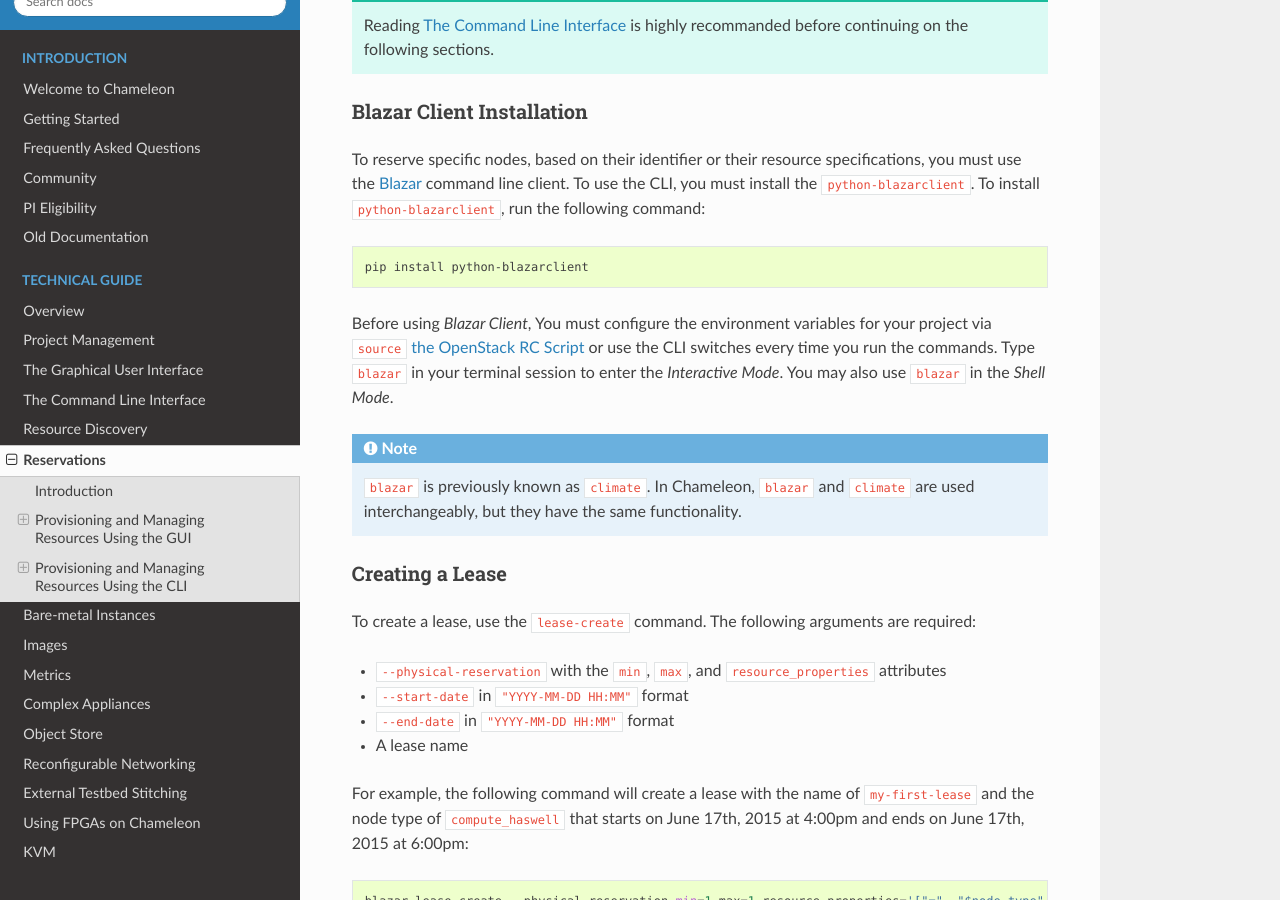
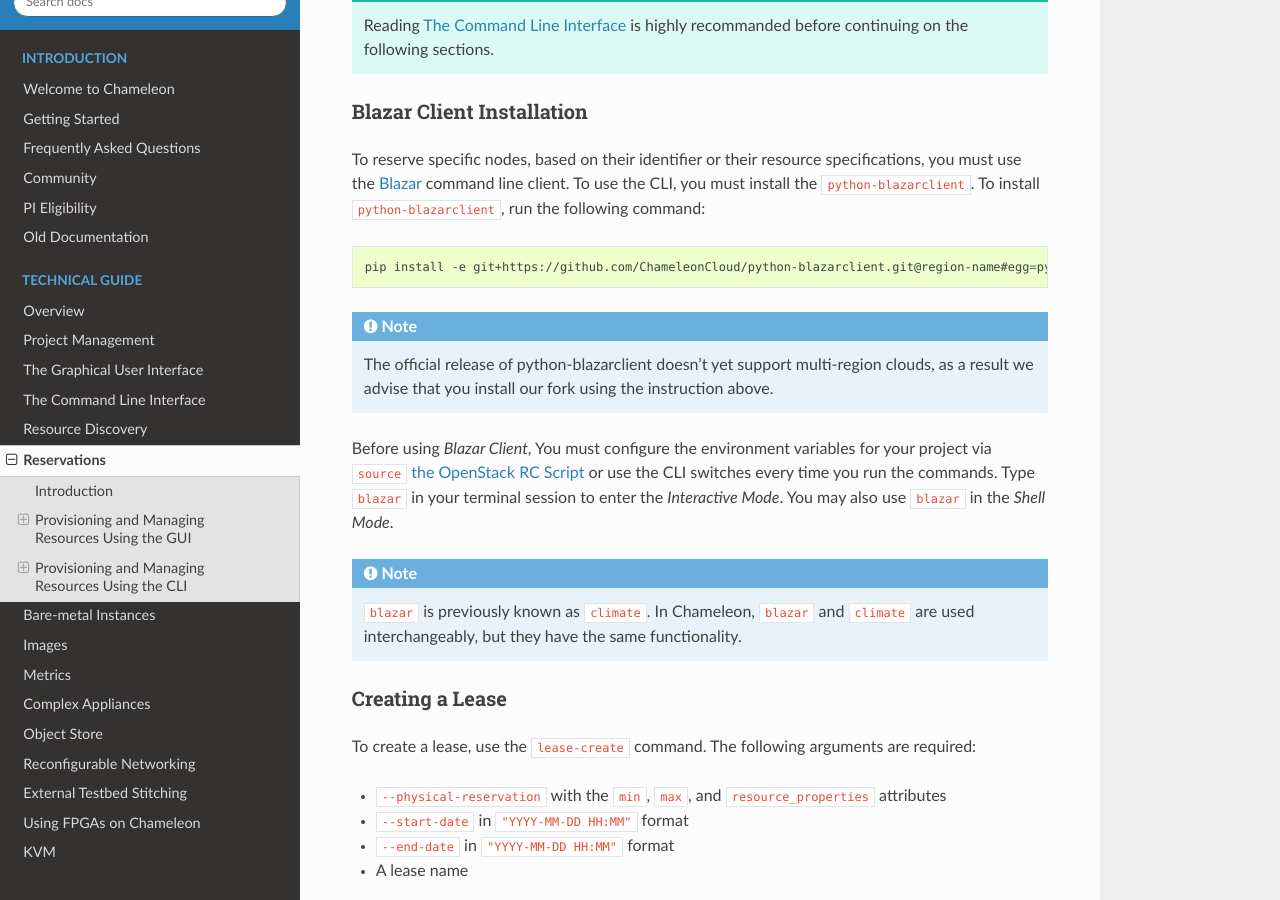
Before and after one commit to ChameleonCloud/docs, a Sphinx documentation site: the page built from source/technical/reservations.rst, in a window 1280 px wide and 900 px high, scrolled down 6055 px. Built offline with Sphinx 7.4.7 and the Read the Docs theme 2.0.0, drawn with Linux system fonts in a browser that asks for light colours.

Commit message:
Change installation instructions for python-blazarclient
Our fork supports multi-region clouds.

```diff
--- a/source/technical/reservations.rst
+++ b/source/technical/reservations.rst
@@ -126,7 +126,9 @@ To reserve specific nodes, based on their identifier or their resource specifica
 
 .. code-block:: bash
 
-   pip install python-blazarclient
+   pip install -e git+https://github.com/ChameleonCloud/python-blazarclient.git@region-name#egg=python-blazarclient
+
+.. note:: The official release of python-blazarclient doesn't yet support multi-region clouds, as a result we advise that you install our fork using the instruction above.
 
 Before using *Blazar Client*, You must configure the environment variables for your project via ``source`` :ref:`the OpenStack RC Script <cli-rc-script>` or use the CLI switches every time you run the commands. Type ``blazar`` in your terminal session to enter the *Interactive Mode*. You may also use ``blazar`` in the *Shell Mode*.
 
```
